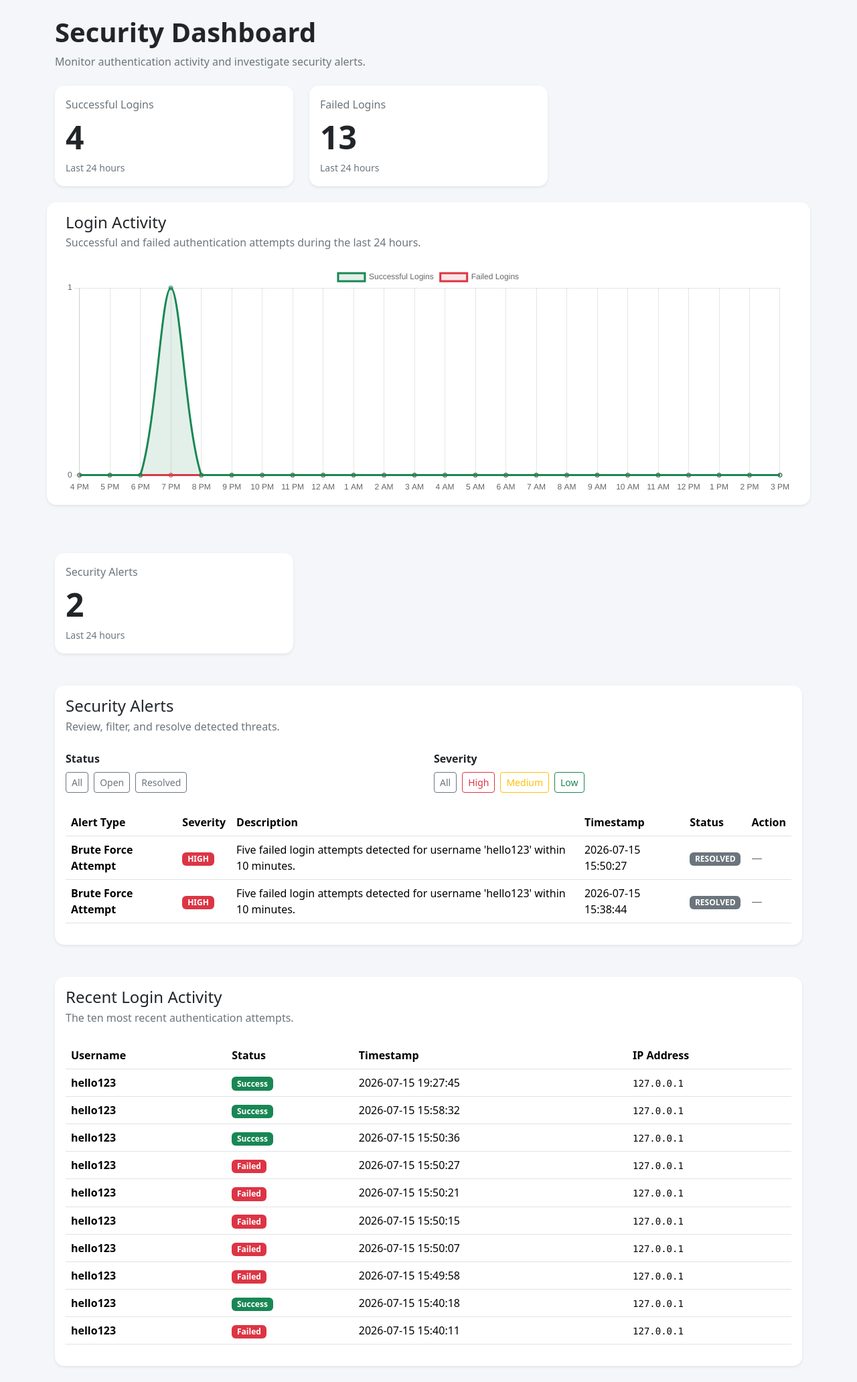
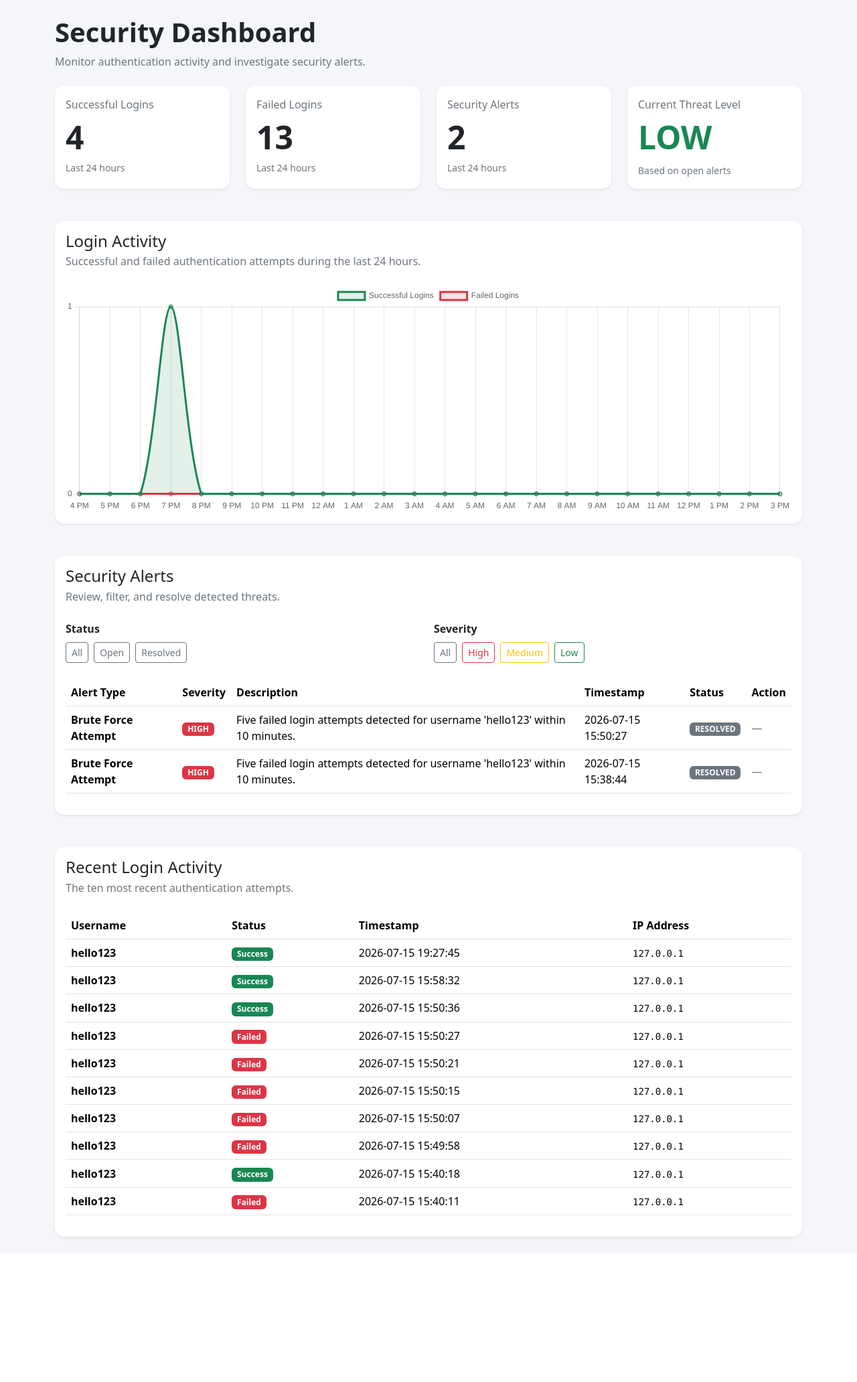
Before and after one commit to rvunnama/sentinel-security-dashboard, a Flask app: page /dashboard in a window 1280 px wide. Shown: the part 56-2120 px from the top of the page at 67% size. After the commit the page ends 1908 px from the top, so only its background shows below. Run offline with Flask 3, Linux system fonts and the light colour scheme; a user stored in the database is signed in; data comes from the database, SQL or seed files in the repository.

Commit message:
Add current threat level metric

```diff
--- a/app.py
+++ b/app.py
@@ -9,7 +9,8 @@ from database import (
     get_recent_security_alerts,
     get_dashboard_stats,
     resolve_security_alert,
-    get_login_activity_chart_data
+    get_login_activity_chart_data,
+    get_current_threat_level
 )
 from detection import analyze_failed_login
 import sqlite3
@@ -92,6 +93,8 @@ def dashboard():
         failed_chart_data
     ) = get_login_activity_chart_data()
 
+    threat_level = get_current_threat_level()
+
     return render_template(
         "dashboard.html",
         username=session["username"],
@@ -102,7 +105,8 @@ def dashboard():
         severity_filter=severity_filter,
         chart_labels=chart_labels,
         successful_chart_data=successful_chart_data,
-        failed_chart_data=failed_chart_data
+        failed_chart_data=failed_chart_data,
+        threat_level=threat_level
     )
 
 @app.route("/logout")
--- a/database.py
+++ b/database.py
@@ -248,3 +248,24 @@ def get_login_activity_chart_data():
         failed.append(data["failed"])
 
     return labels, successful, failed
+
+def get_current_threat_level():
+    with sqlite3.connect("sentinel.db", timeout=10) as connection:
+        cursor = connection.cursor()
+
+        cursor.execute("""
+            SELECT COUNT(*)
+            FROM security_alerts
+            WHERE status = 'OPEN'
+        """)
+
+        open_alerts = cursor.fetchone()[0]
+
+    if open_alerts == 0:
+        return "LOW"
+
+    elif open_alerts <= 2:
+        return "MEDIUM"
+
+    else:
+        return "HIGH"
--- a/templates/dashboard.html
+++ b/templates/dashboard.html
@@ -48,7 +48,7 @@
         </div>
 
         <section class="row g-4 mb-5">
-            <div class="col-12 col-md-4">
+            <div class="col-12 col-md-3">
                 <div class="card shadow-sm h-100 border-0">
                     <div class="card-body">
                         <p class="text-secondary mb-2">
@@ -65,7 +65,7 @@
                     </div>
                 </div>
             </div>
-            <div class="col-12 col-md-4">
+            <div class="col-12 col-md-3">
                 <div class="card shadow-sm h-100 border-0">
                     <div class="card-body">
                         <p class="text-secondary mb-2">
@@ -82,23 +82,8 @@
                     </div>
                 </div>
             </div>
-            <section class="card shadow-sm border-0 mb-5">
-                <div class="card-body">
-                    <div class="mb-4">
-                        <h2 class="h4 mb-1">Login Activity</h2>
 
-                        <p class="text-secondary mb-0">
-                            Successful and failed authentication attempts during the
-                            last 24 hours.
-                        </p>
-                    </div>
-
-                    <div class="chart-container">
-                        <canvas id="loginActivityChart"></canvas>
-                    </div>
-                </div>
-            </section>
-            <div class="col-12 col-md-4">
+            <div class="col-12 col-md-3">
                 <div class="card shadow-sm h-100 border-0">
                     <div class="card-body">
                         <p class="text-secondary mb-2">
@@ -113,6 +98,59 @@
                             Last 24 hours
                         </span>
                     </div>
+                </div>
+            </div>
+
+            <div class="col-12 col-md-3">
+                <div class="card shadow-sm h-100 border-0">
+                    <div class="card-body">
+
+                        <p class="text-secondary mb-2">
+                            Current Threat Level
+                        </p>
+
+                        {% if threat_level == "LOW" %}
+
+                            <h2 class="display-5 text-success fw-bold">
+                                LOW
+                            </h2>
+
+                        {% elif threat_level == "MEDIUM" %}
+
+                            <h2 class="display-5 text-warning fw-bold">
+                                MEDIUM
+                            </h2>
+
+                        {% else %}
+
+                            <h2 class="display-5 text-danger fw-bold">
+                                HIGH
+                            </h2>
+
+                        {% endif %}
+
+                        <span class="small text-secondary">
+                            Based on open alerts
+                        </span>
+
+                    </div>
+                </div>
+            </div>
+        </section>
+
+        <section class="card shadow-sm border-0 mb-5">
+            <div class="card-body">
+                <div class="mb-4">
+                    <h2 class="h4 mb-1">Login Activity</h2>
+
+                    <p class="text-secondary mb-0">
+                        Successful and failed authentication attempts during the
+                        last 24 hours.
+                    </p>
+                </div>
+
+                <div class="chart-container">
+                    <canvas id="loginActivityChart"></canvas>
                 </div>
             </div>
         </section>
```
